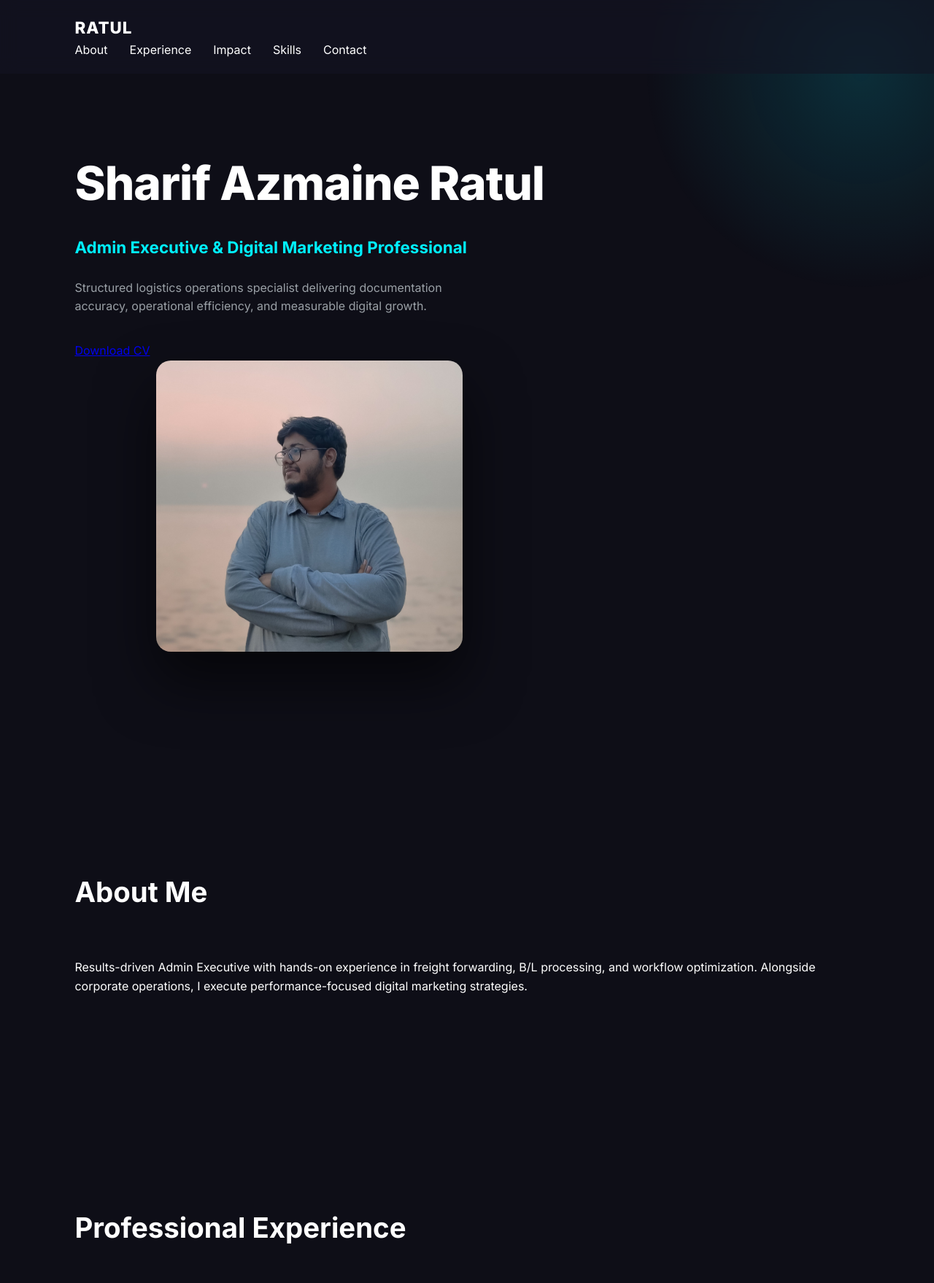
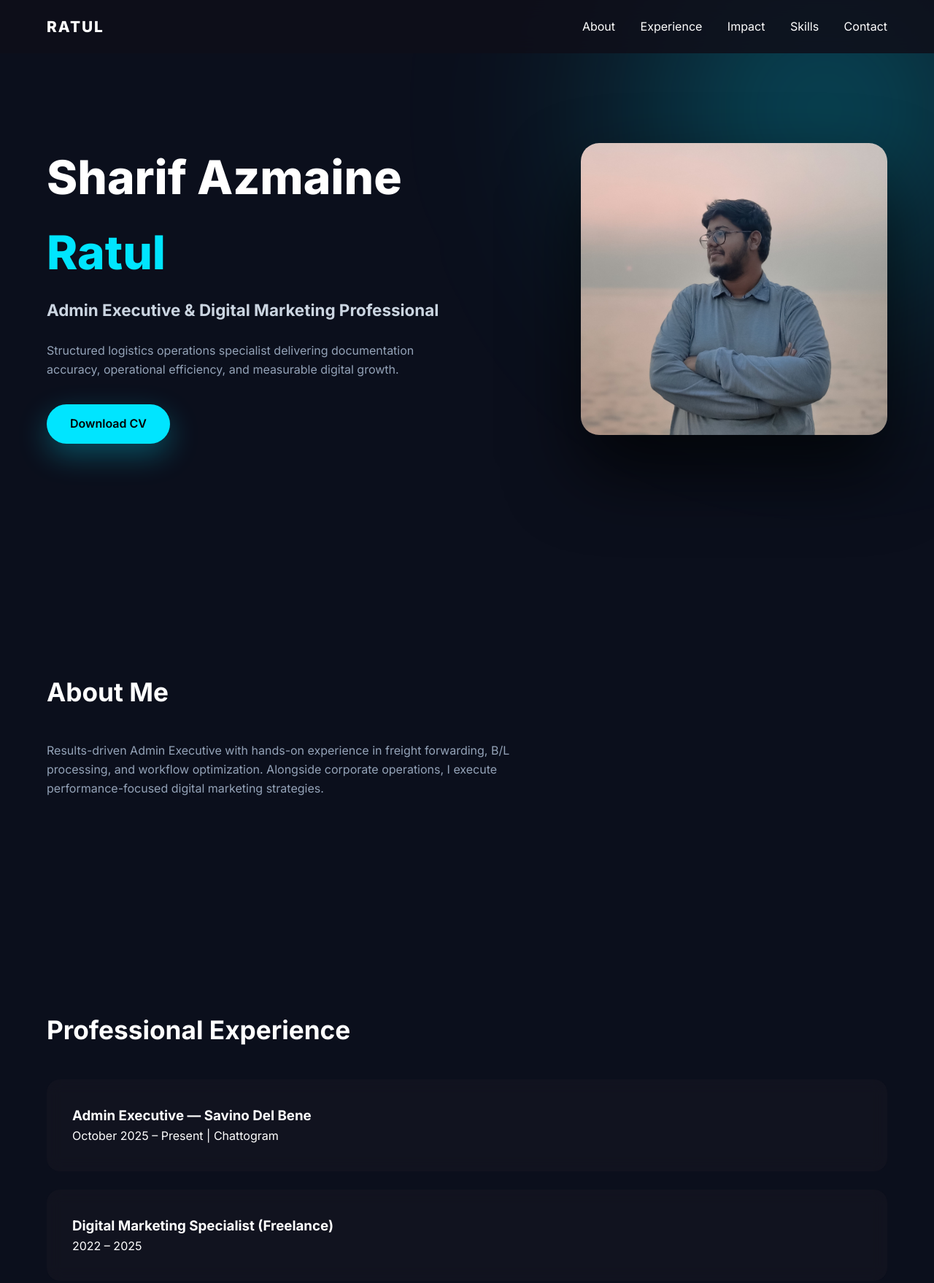
Before and after one commit to mrdakotakai22/ratul-portfolio, a plain HTML site: page index.html in a window 1280 px wide. Shown: the top 1758 px of the page at 73% size. Drawn offline with Linux system fonts and the light colour scheme.

Commit message:
style.css

```diff
--- a/style.css
+++ b/style.css
@@ -1,259 +1,228 @@
-:root {
-  --bg: #0e0e17;
-  --card: #161622;
-  --accent: #00f0ff;
-  --text: #ffffff;
-  --muted: #9aa0a6;
+*{
+margin:0;
+padding:0;
+box-sizing:border-box;
+font-family:'Inter',sans-serif;
 }
 
-/* ===== Base ===== */
-
-body {
-  margin: 0;
-  font-family: 'Inter', sans-serif;
-  background: var(--bg);
-  color: var(--text);
-  line-height: 1.6;
-  overflow-x: hidden;
+body{
+background:#0b0f1c;
+color:#fff;
+line-height:1.6;
+overflow-x:hidden;
 }
 
-/* Premium background glow */
-body::before {
-  content: "";
-  position: fixed;
-  top: -200px;
-  right: -200px;
-  width: 600px;
-  height: 600px;
-  background: radial-gradient(circle, rgba(0,229,255,0.15), transparent 70%);
-  z-index: -1;
+/* ===== GLOW RESTORED ===== */
+body::before{
+content:"";
+position:fixed;
+top:-250px;
+right:-250px;
+width:800px;
+height:800px;
+background:radial-gradient(circle, rgba(0,229,255,0.35), transparent 70%);
+filter:blur(120px);
+z-index:-1;
 }
 
-/* ===== Navigation ===== */
-
-nav {
-  position: fixed;
-  width: 100%;
-  padding: 20px 8%;
-  display: flex;
-  justify-content: space-between;
-  align-items: center;
-  background: rgba(20,20,35,0.6);
-  backdrop-filter: blur(12px);
-  z-index: 1000;
+/* Layout */
+.container{
+width:90%;
+max-width:1200px;
+margin:auto;
 }
 
-.logo {
-  font-weight: 800;
-  font-size: 1.4rem;
-  letter-spacing: 1px;
+section{
+padding:120px 0;
 }
 
-.nav-links {
-  display: flex;
-  gap: 30px;
-  list-style: none;
+.section-title{
+font-size:2.2rem;
+margin-bottom:40px;
 }
 
-.nav-links a {
-  text-decoration: none;
-  color: var(--text);
-  font-weight: 500;
-  transition: 0.3s;
+.section-text{
+color:#94a3b8;
+max-width:700px;
+margin-bottom:50px;
 }
 
-.nav-links a:hover {
-  color: var(--accent);
+/* Navigation */
+nav{
+position:fixed;
+width:100%;
+background:rgba(15,15,25,0.85);
+backdrop-filter:blur(12px);
+padding:20px 0;
+z-index:1000;
 }
 
-/* ===== Sections ===== */
-
-section {
-  padding: 120px 8%;
+nav .container{
+display:flex;
+justify-content:space-between;
+align-items:center;
 }
 
-/* ===== Hero Section ===== */
-
-.hero {
-  display: flex;
-  align-items: center;
-  justify-content: space-between;
-  min-height: 100vh;
-  gap: 60px;
+.logo{
+font-weight:800;
+font-size:1.3rem;
+letter-spacing:2px;
 }
 
-.hero-text {
-  flex: 1;
-  animation: fadeUp 1s ease forwards;
+.nav-links a{
+color:#fff;
+text-decoration:none;
+margin-left:30px;
+font-weight:500;
+transition:0.3s;
 }
 
-.hero-text h1 {
-  font-size: 4rem;
-  font-weight: 800;
-  letter-spacing: -1px;
-  margin-bottom: 15px;
+.nav-links a:hover{
+color:#00e5ff;
 }
 
-.hero-text h2 {
-  font-size: 1.4rem;
-  color: var(--accent);
-  margin-bottom: 25px;
+/* Hero */
+.hero{
+min-height:100vh;
+display:flex;
+align-items:center;
 }
 
-.hero-text p {
-  color: var(--muted);
-  margin-bottom: 35px;
-  max-width: 520px;
+.hero-content{
+display:flex;
+align-items:center;
+justify-content:space-between;
+gap:80px;
 }
 
-.hero-img {
-  flex: 1;
-  display: flex;
-  justify-content: center;
-  animation: fadeRight 1.2s ease forwards;
+.hero-text h1{
+font-size:4rem;
+font-weight:800;
+margin-bottom:10px;
 }
 
-.hero-img img {
-  width: 420px;
-  border-radius: 20px;
-  box-shadow: 0 40px 80px rgba(0,0,0,0.6);
-  transition: 0.4s;
+.hero-text h1 span{
+color:#00e5ff;
 }
 
-.hero-img img:hover {
-  transform: translateY(-10px);
+.hero-text h2{
+font-size:1.4rem;
+color:#cbd5e1;
+margin-bottom:25px;
 }
 
-/* ===== Button ===== */
-
-.btn-primary {
-  background: var(--accent);
-  color: black;
-  padding: 14px 32px;
-  border-radius: 40px;
-  text-decoration: none;
-  font-weight: 600;
-  transition: 0.3s;
-  box-shadow: 0 10px 30px rgba(0,229,255,0.3);
-  display: inline-block;
+.hero-text p{
+color:#94a3b8;
+margin-bottom:35px;
+max-width:520px;
 }
 
-.btn-primary:hover {
-  transform: translateY(-6px);
-  box-shadow: 0 20px 40px rgba(0,229,255,0.5);
+.btn{
+display:inline-block;
+padding:14px 32px;
+background:#00e5ff;
+color:#000;
+border-radius:40px;
+text-decoration:none;
+font-weight:600;
+transition:0.3s;
+box-shadow:0 15px 40px rgba(0,229,255,0.3);
 }
 
-/* ===== Titles ===== */
-
-.section-title {
-  font-size: 2.4rem;
-  margin-bottom: 60px;
+.btn:hover{
+transform:translateY(-6px);
+box-shadow:0 25px 60px rgba(0,229,255,0.5);
 }
 
-/* ===== Cards ===== */
-
-.card {
-  background: var(--card);
-  padding: 35px;
-  border-radius: 18px;
-  margin-bottom: 25px;
-  transition: 0.4s;
-  opacity: 0;
-  transform: translateY(40px);
+.hero-img img{
+width:420px;
+border-radius:25px;
+box-shadow:0 50px 100px rgba(0,0,0,0.7);
 }
 
-.card.visible {
-  opacity: 1;
-  transform: translateY(0);
+/* Cards */
+.card{
+background:rgba(22,22,34,0.6);
+backdrop-filter:blur(10px);
+padding:35px;
+border-radius:18px;
+margin-bottom:25px;
+transition:0.4s;
 }
 
-.card:hover {
-  transform: translateY(-8px);
+.card:hover{
+transform:translateY(-8px);
 }
 
-/* ===== Skills ===== */
-
-.skill-list {
-  display: grid;
-  grid-template-columns: repeat(auto-fit, minmax(220px, 1fr));
-  gap: 25px;
-}
-
-.skill-list div {
-  background: var(--card);
-  padding: 25px;
-  border-radius: 15px;
-  transition: 0.3s;
-}
-
-.skill-list div:hover {
-  transform: translateY(-6px);
-}
-
-/* ===== Footer ===== */
-
-footer {
-  text-align: center;
-  padding: 40px;
-  background: #111;
-  margin-top: 60px;
-  color: #888;
-}
-
-/* ===== Animations ===== */
-
-@keyframes fadeUp {
-  from { opacity: 0; transform: translateY(40px); }
-  to { opacity: 1; transform: translateY(0); }
-}
-
-@keyframes fadeRight {
-  from { opacity: 0; transform: translateX(60px); }
-  to { opacity: 1; transform: translateX(0); }
-}
-
-/* ===== Responsive ===== */
-
-@media (max-width: 900px) {
-  .hero {
-    flex-direction: column;
-    text-align: center;
-  }
-
-  .hero-img img {
-    width: 320px;
-  }
-
-  .hero-text h1 {
-    font-size: 2.8rem;
-  }
-}
-.contact-grid{
+.skills-grid{
 display:grid;
 grid-template-columns:repeat(auto-fit,minmax(250px,1fr));
 gap:25px;
 }
 
-.contact-card{
+.skill{
+background:rgba(22,22,34,0.6);
+padding:25px;
+border-radius:15px;
+}
+
+/* ===== CONTACT BOXES ===== */
+
+.contact-grid{
+display:grid;
+grid-template-columns:repeat(auto-fit,minmax(280px,1fr));
+gap:30px;
+}
+
+.contact-box{
 background:rgba(22,22,34,0.6);
 backdrop-filter:blur(10px);
-border:1px solid rgba(255,255,255,0.05);
-padding:30px;
-border-radius:18px;
+padding:35px;
+border-radius:20px;
 text-decoration:none;
 color:#fff;
 transition:0.4s;
+border:1px solid rgba(255,255,255,0.05);
 }
 
-.contact-card h3{
-margin-bottom:10px;
+.contact-box span{
+display:block;
+font-size:0.8rem;
+letter-spacing:1px;
+text-transform:uppercase;
+color:#00e5ff;
+margin-bottom:12px;
 }
 
-.contact-card p{
-color:#9aa0a6;
+.contact-box p{
+font-size:1.1rem;
+color:#cbd5e1;
 }
 
-.contact-card:hover{
-transform:translateY(-8px);
-border:1px solid rgba(0,229,255,0.3);
+.contact-box:hover{
+transform:translateY(-10px);
+border:1px solid rgba(0,229,255,0.4);
 }
+
+/* Footer */
+footer{
+background:#111;
+padding:40px 0;
+text-align:center;
+color:#888;
+margin-top:60px;
+}
+
+/* Responsive */
+@media(max-width:900px){
+.hero-content{
+flex-direction:column;
+text-align:center;
+}
+.hero-img img{
+width:300px;
+}
+.hero-text h1{
+font-size:2.8rem;
+}
+}
```
